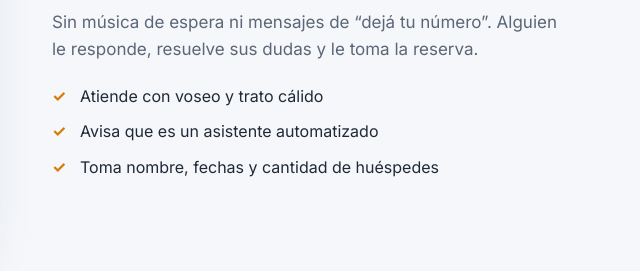
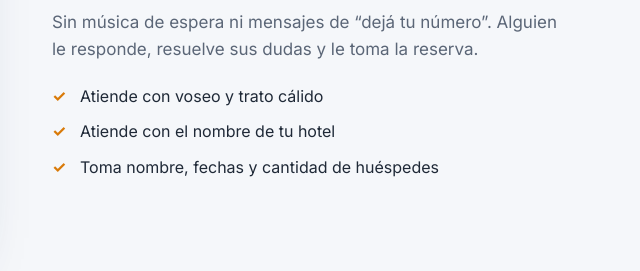
Before and after one commit to recepcionai/recepcionai.github.io, a plain HTML site: page index.html in a window 1280 px wide. Shown: the part 3269-3540 px from the top of the page, 616-1256 px from the left. Drawn offline with Linux system fonts and the light colour scheme.

Commit message:
Quitar aviso de asistente (bullet)

```diff
--- a/index.html
+++ b/index.html
@@ -232,7 +232,7 @@ footer img{height:28px}footer p{color:var(--soft);font-size:14px}
 <section class="alt"><div class="wrap">
  <div class="split">
   <img src="assets/img/huesped.jpg" alt="Huésped llamando para reservar una habitación" width="1200" height="900" loading="lazy">
-  <div><p class="badge l"><svg width="14" height="14" viewBox="0 0 24 24" fill="none" stroke="currentColor" stroke-width="2" stroke-linecap="round" stroke-linejoin="round" aria-hidden="true"><path d="M22 16.9v3a2 2 0 0 1-2.2 2 19.8 19.8 0 0 1-8.6-3.1 19.5 19.5 0 0 1-6-6A19.8 19.8 0 0 1 2.1 4.2 2 2 0 0 1 4.1 2h3a2 2 0 0 1 2 1.7c.1 1 .4 1.9.7 2.8a2 2 0 0 1-.5 2.1L8 9.9a16 16 0 0 0 6 6l1.3-1.3a2 2 0 0 1 2.1-.4c.9.3 1.8.6 2.8.7a2 2 0 0 1 1.7 2z"/></svg> Llamada atendida</p><h2>Tu huésped llama y le contestan al instante</h2><p>Sin música de espera ni mensajes de “dejá tu número”. Alguien le responde, resuelve sus dudas y le toma la reserva.</p><ul><li>Atiende con voseo y trato cálido</li><li>Avisa que es un asistente automatizado</li><li>Toma nombre, fechas y cantidad de huéspedes</li></ul></div>
+  <div><p class="badge l"><svg width="14" height="14" viewBox="0 0 24 24" fill="none" stroke="currentColor" stroke-width="2" stroke-linecap="round" stroke-linejoin="round" aria-hidden="true"><path d="M22 16.9v3a2 2 0 0 1-2.2 2 19.8 19.8 0 0 1-8.6-3.1 19.5 19.5 0 0 1-6-6A19.8 19.8 0 0 1 2.1 4.2 2 2 0 0 1 4.1 2h3a2 2 0 0 1 2 1.7c.1 1 .4 1.9.7 2.8a2 2 0 0 1-.5 2.1L8 9.9a16 16 0 0 0 6 6l1.3-1.3a2 2 0 0 1 2.1-.4c.9.3 1.8.6 2.8.7a2 2 0 0 1 1.7 2z"/></svg> Llamada atendida</p><h2>Tu huésped llama y le contestan al instante</h2><p>Sin música de espera ni mensajes de “dejá tu número”. Alguien le responde, resuelve sus dudas y le toma la reserva.</p><ul><li>Atiende con voseo y trato cálido</li><li>Atiende con el nombre de tu hotel</li><li>Toma nombre, fechas y cantidad de huéspedes</li></ul></div>
  </div>
  <div class="split rev">
   <img src="assets/img/duenio.jpg" alt="Dueño de hotel recibiendo el aviso de una reserva" width="1200" height="900" loading="lazy">
```
